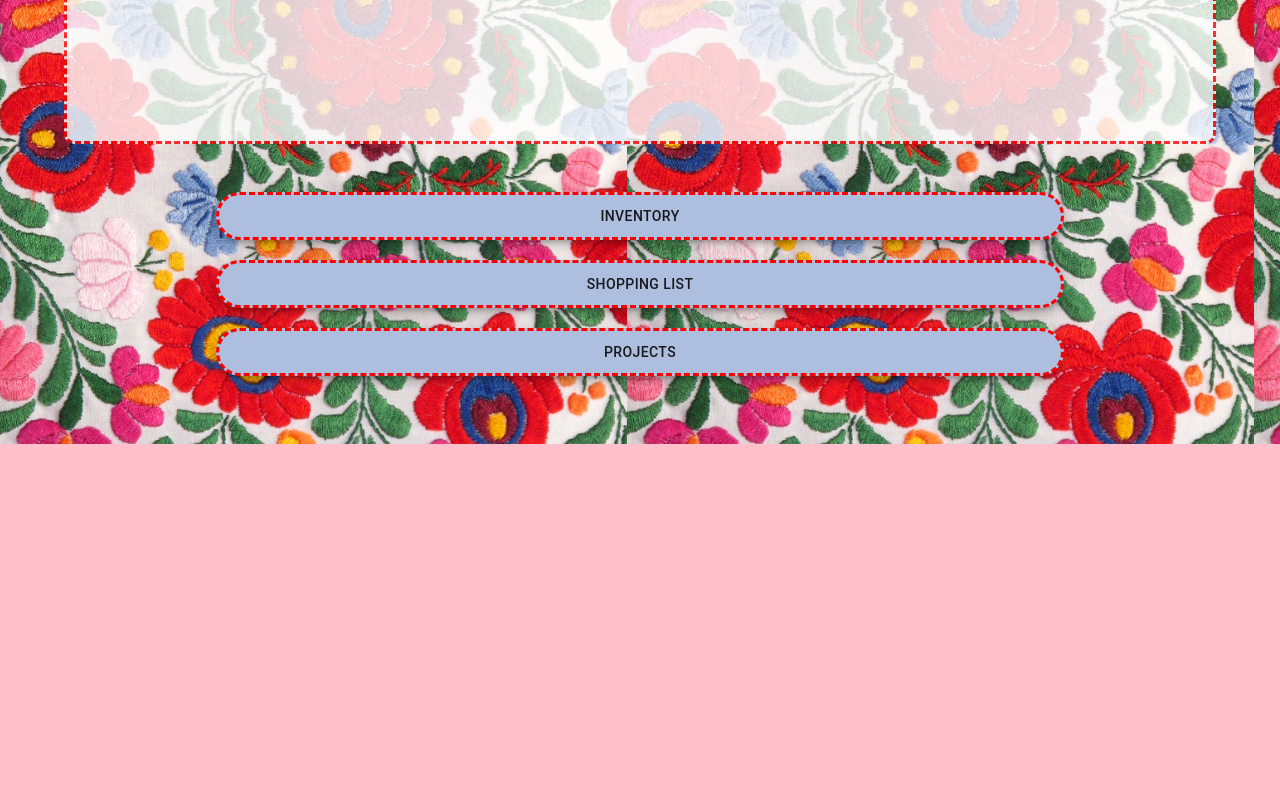
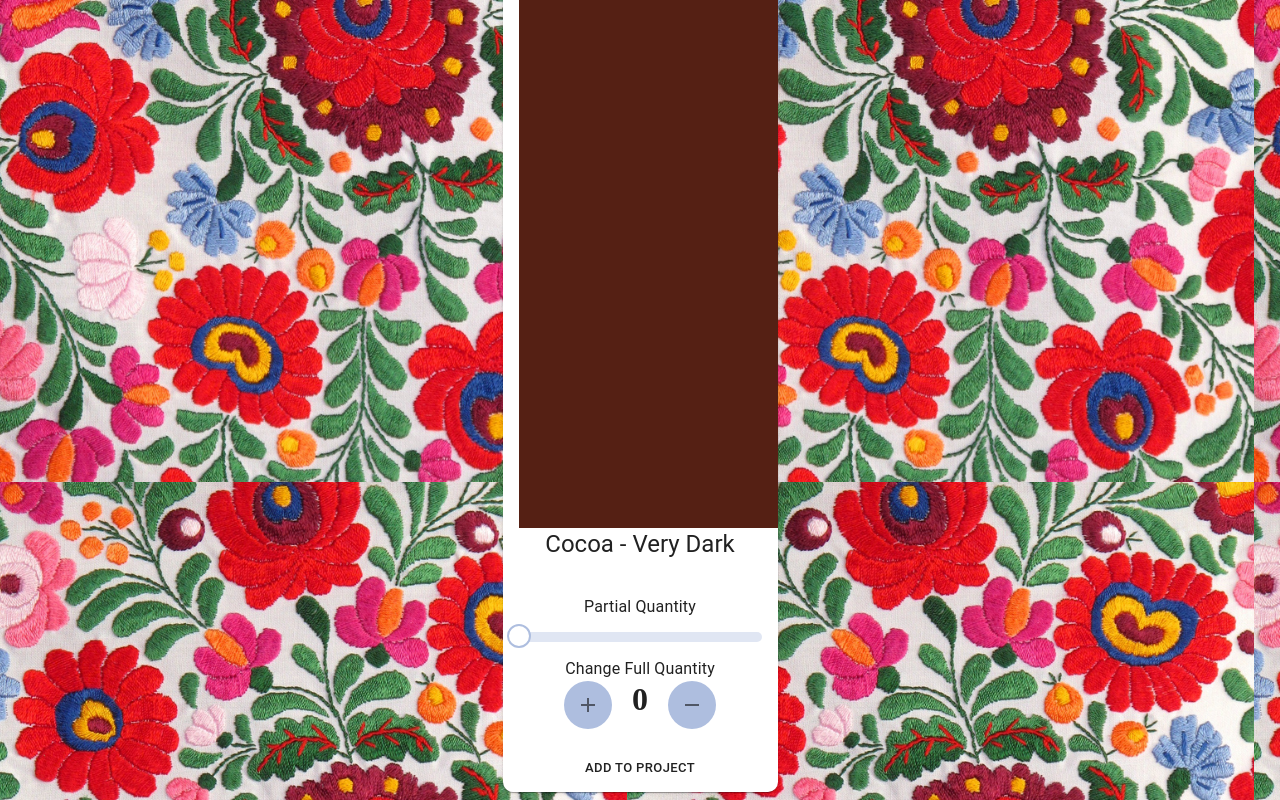
Before and after one commit to raskog1/The-Threadery, a React (Create React App) app in the folder client/: page /thread in a window 1280 px wide. Shown: the part 356-1156 px from the top of the page. Before the commit the page ends 800 px from the top, so only its background shows below. Built offline with nearby package versions, Linux system fonts and the light colour scheme; a web font is replaced by a local one.

Commit message:
Changes to Thread page including slider and counter

```diff
--- a/client/public/index.html
+++ b/client/public/index.html
@@ -22,9 +22,13 @@
       work correctly both with client-side routing and a non-root public URL.
       Learn how to configure a non-root public URL by running `npm run build`.
     -->
+
   <!-- Handwriting Font -->
   <link rel="preconnect" href="https://fonts.gstatic.com">
   <link href="https://fonts.googleapis.com/css2?family=Cedarville+Cursive&display=swap" rel="stylesheet">
+
+  <!-- Font Awesome Icons -->
+  <link rel="stylesheet" href="https://fonts.googleapis.com/icon?family=Material+Icons" />
   <title>React App</title>
 </head>
 
--- a/client/src/App.js
+++ b/client/src/App.js
@@ -4,15 +4,25 @@ import { BrowserRouter as Router, Switch, Route } from "react-router-dom";
 // Components
 
 // Pages
+import Login from "./pages/Login";
 import Landing from "./pages/Landing";
 import Thread from "./pages/Thread";
+import Inventory from "./pages/Inventory";
+import Projects from "./pages/Projects";
+import Wishlist from "./pages/Wishlist";
+
 
 
 function App() {
   return (
     <Router>
       <Switch>
-        <Landing />
+        <Route exact path="/" component={Login} />
+        <Route exact path="/home" component={Landing} />
+        <Route exact path="/inventory" component={Inventory} />
+        <Route exact path="/projects" component={Projects} />
+        <Route exact path="/wishlist" component={Wishlist} />
+        <Route exact path="/thread" component={Thread} />
       </Switch>
     </Router>
   );
--- a/client/src/pages/Inventory.js
+++ b/client/src/pages/Inventory.js
@@ -0,0 +1,11 @@
+import React from "react";
+
+function Inventory() {
+    return (
+        <>
+            <p>Inventory</p>
+        </>
+    )
+}
+
+export default Inventory;
--- /dev/null
+++ b/client/src/pages/Login.js
@@ -0,0 +1,11 @@
+import React from "react";
+
+function Login() {
+    return (
+        <>
+            <p>Login</p>
+        </>
+    )
+}
+
+export default Login;
--- a/client/src/pages/Projects.js
+++ b/client/src/pages/Projects.js
@@ -0,0 +1,11 @@
+import React from "react";
+
+function Projects() {
+    return (
+        <>
+            <p>Projects</p>
+        </>
+    )
+}
+
+export default Projects;
--- a/client/src/pages/Thread.js
+++ b/client/src/pages/Thread.js
@@ -1,14 +1,16 @@
-import React from 'react';
+import React, { useState } from 'react';
 
 // Material UI
-import { makeStyles } from '@material-ui/core/styles';
+import { makeStyles, withStyles } from '@material-ui/core/styles';
 import Typography from '@material-ui/core/Typography';
 import { Card, CardActions, CardContent } from '@material-ui/core';
-import { Box, Button } from "@material-ui/core";
+import { Box, Button, IconButton, Slider } from "@material-ui/core";
 
 // Icons
 import StarBorderIcon from '@material-ui/icons/StarBorder';
 import StarIcon from '@material-ui/icons/Star';
+import AddIcon from '@material-ui/icons/Add';
+import RemoveIcon from '@material-ui/icons/Remove';
 import StarOutlinedIcon from '@material-ui/icons/StarOutlined';
 
 // Components
@@ -20,10 +22,28 @@ const useStyles = makeStyles({
         maxWidth: 275,
         margin: "auto",
         marginTop: "20px",
-        textAlign: "center"
+        textAlign: "center",
+        borderRadius: "10px"
     },
-    pos: {
-        marginBottom: 12,
+    bottom: {
+        marginBottom: "35px"
+    },
+    auto: {
+        margin: "auto"
+    },
+    center: {
+        display: "flex",
+        justifyContent: "center"
+    },
+    counter: {
+        marginBlockStart: 0,
+        marginBlockEnd: 0,
+    },
+    counterBtn: {
+        borderRadius: "1em",
+        backgroundColor: "#aebedf",
+        marginLeft: "20px",
+        marginRight: "20px"
     },
     star: {
         position: "absolute",
@@ -37,12 +57,49 @@ const useStyles = makeStyles({
         margin: "auto",
         width: "60vw",
         height: "60vw",
-        backgroundColor: "#EDFED9"
+        backgroundColor: "#552014"
     }
 });
 
+const PrettoSlider = withStyles({
+    root: {
+        color: '#aebedf',
+        height: 8,
+    },
+    thumb: {
+        height: 24,
+        width: 24,
+        backgroundColor: '#fff',
+        border: '2px solid currentColor',
+        marginTop: -8,
+        marginLeft: -12,
+        '&:focus, &:hover, &$active': {
+            boxShadow: 'inherit',
+        },
+    },
+    active: {},
+    valueLabel: {
+        left: 'calc(-50% + 4px)',
+    },
+    track: {
+        height: 10,
+        borderRadius: 5,
+    },
+    rail: {
+        height: 10,
+        borderRadius: 5,
+    },
+})(Slider);
+
 function Thread() {
+    const [count, setCount] = useState({
+        whole: 0,
+        partial: 0,
+    });
+
     const classes = useStyles();
+
+    const onChange = (e, val) => setCount({ ...count, partial: val });
 
     return (
         <>
@@ -51,26 +108,46 @@ function Thread() {
 
             <Card className={classes.root}>
                 <CardContent>
-                    <Box className={classes.color}>
-                        <StarOutlinedIcon className={classes.star} />
+                    <Box className={classes.bottom}>
+                        <Box className={classes.color}>
+                            <StarOutlinedIcon className={classes.star} />
+                        </Box>
+                        <Typography variant="h5" component="h2">
+                            Cocoa - Very Dark
+                    </Typography>
                     </Box>
-                    <Typography variant="h5" component="h2">
-                        Cocoa - Very Dark
-                </Typography>
-                    <Typography className={classes.pos} color="textSecondary">
-                        Partial Quantity slider
-                </Typography>
-                    <Typography variant="body2" component="p">
-                        Change Quantity
-                <br />
-                       Favorite
-
-                        <StarIcon />
-                    </Typography>
+                    <Box>
+                        <Typography component="p">Partial Quantity</Typography>
+                        <PrettoSlider
+                            valueLabelDisplay="auto"
+                            aria-label="pretto slider"
+                            defaultValue={0}
+                            step={25}
+                            name="slider"
+                            onChangeCommitted={(e, val) => onChange(e, val)}
+                        />
+                        <Typography component="p">Change Full Quantity</Typography>
+                        <Box className={classes.center}>
+                            <IconButton
+                                className={classes.counterBtn}
+                                onClick={() => setCount({ ...count, whole: (count.whole + 1) })}
+                            >
+                                <AddIcon />
+                            </IconButton>
+                            <h1 className={classes.counter}>{count.whole}</h1>
+                            <IconButton
+                                className={classes.counterBtn}
+                                onClick={() => (count.whole > 0) ? setCount({ ...count, whole: count.whole - 1 }) : setCount({ ...count, whole: 0 })}
+                            >
+                                <RemoveIcon />
+                            </IconButton>
+                        </Box>
+                    </Box>
                 </CardContent>
                 <CardActions>
-                    <Button size="small">Add to project</Button>
+                    <Button className={classes.auto} size="small">Add to project</Button>
                 </CardActions>
+
             </Card>
         </>
     );
--- /dev/null
+++ b/client/src/pages/Wishlist.js
@@ -0,0 +1,11 @@
+import React from "react";
+
+function Wishlist() {
+    return (
+        <>
+            <p>Wishlist</p>
+        </>
+    )
+}
+
+export default Wishlist;
```
Also changed, not shown: 1 other file (tests, documents, lock files or other folders).
